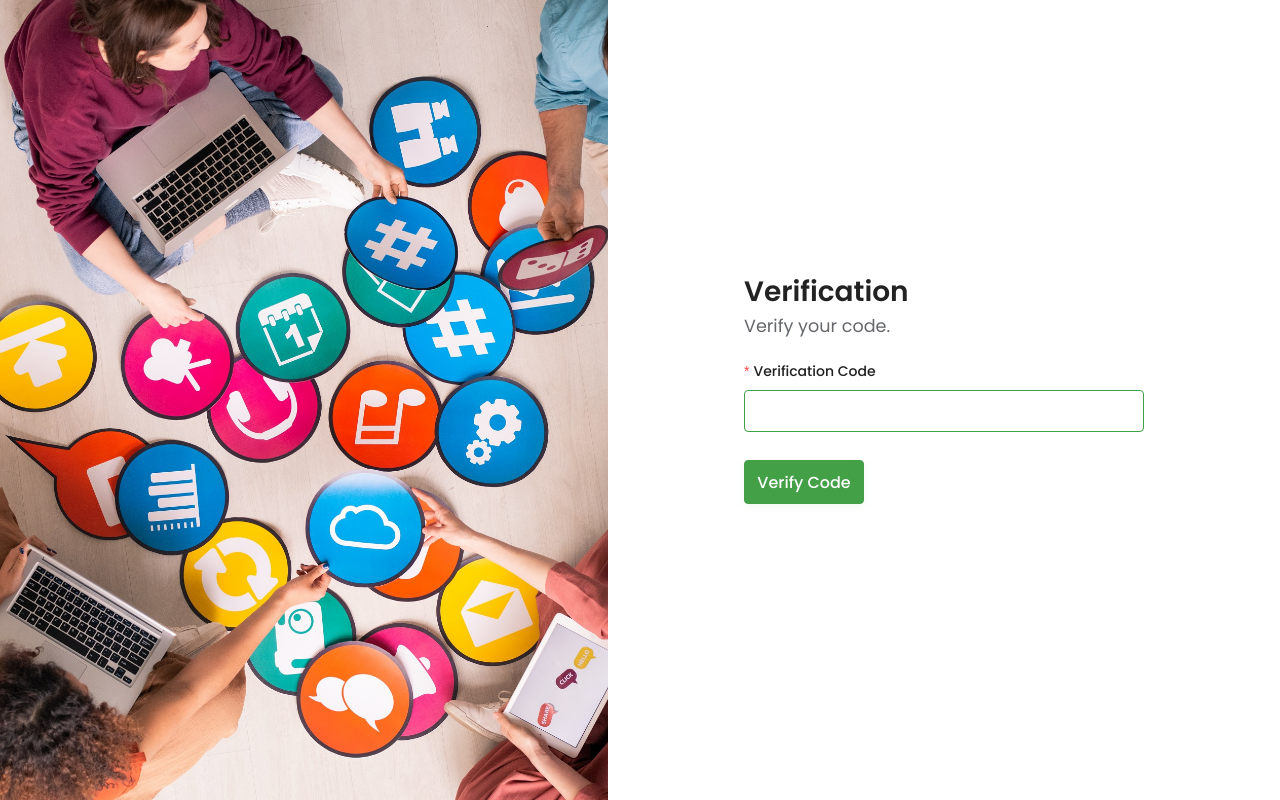
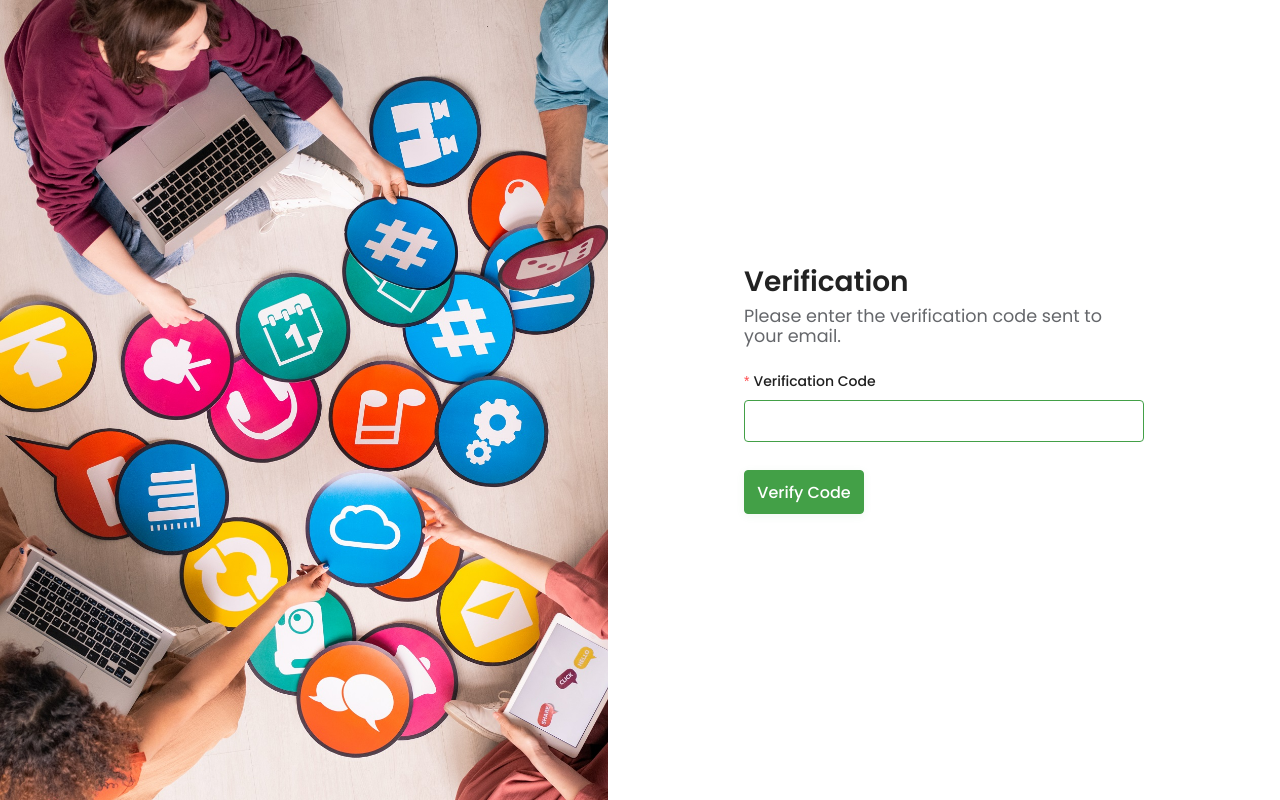
Before and after one commit to hassan-hk-123/Frontend-Social-Media, a Next.js app: page /verification in a window 1280 px wide. Built offline with nearby package versions, Linux system fonts and the light colour scheme; no server answers.

Commit message:
Verification Line

```diff
--- a/app/verification/page.jsx
+++ b/app/verification/page.jsx
@@ -64,7 +64,7 @@
       <div className="form-section">
         <div className="form-content">
           <h1>Verification</h1>
-          <p className="subtitle">Verify your code.</p>
+          <p className="subtitle">Please enter the verification code sent to your email.</p>
 
           {statusMessage && <p style={{ color: statusMessage.includes('success') ? 'green' : 'red' }}>{statusMessage}</p>}
 
```
